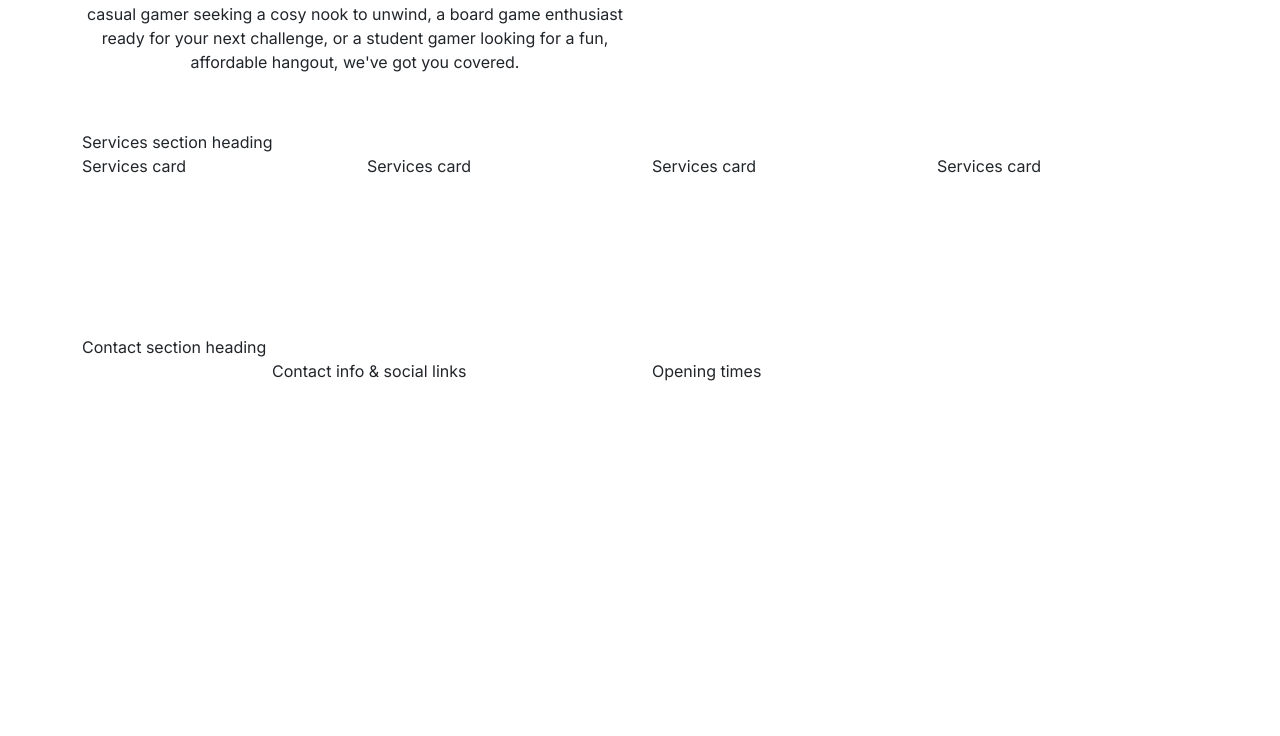
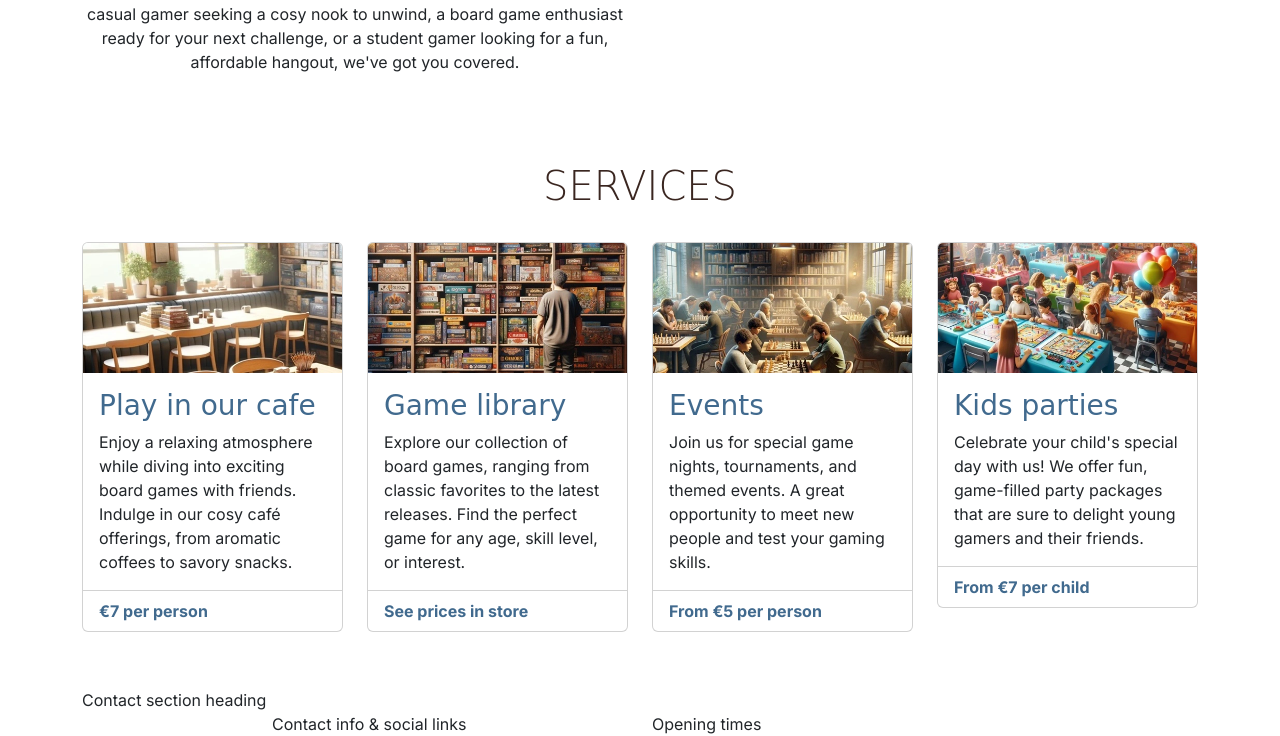
Before and after one commit to Enrique2007s/boardwalk-games, a plain HTML site: page index.html in a window 1280 px wide. Shown: the part 417-1153 px from the top of the page. Before the commit the page ends 800 px from the top, so only its background shows below. Drawn offline with nearby package versions, Linux system fonts and the light colour scheme; a web font is replaced by a local one.

Commit message:
added services section and styling

```diff
--- a/assets/css/style.css
+++ b/assets/css/style.css
@@ -20,7 +20,14 @@ body {
 h1, h2, h3 {
     font-family: var(--secondary-font);
     color: var(--primary-color);
-    text-transform: uppercase;
+}
+
+h1, h2 {
+        text-transform: uppercase;
+}
+
+h2 {
+    margin-bottom: 2rem;
 }
 
 .sub-heading-color {
@@ -55,3 +62,15 @@ h1, h2, h3 {
 #header .lead {
     font-family: var(--secondary-font);
 }
+
+/*services*/
+#services .card-footer {
+    font-weight: bold;
+    color: var(--highlight-color);
+    background-color: transparent;
+}
+
+#services .card {
+    margin-bottom: 1.5rem;
+
+}
--- a/index.html
+++ b/index.html
@@ -107,13 +107,80 @@
     <!-- main element to hold all key sections of the home page. It is not part of the grid structure -->
     <main>
         <!-- Services section -->
-        <section class="container">
+        <section id="services" class="container section">
             <div class="row">
-                <div class="col-12">Services section heading</div>
-                <div class="col-12 col-md-6 col-xl-3">Services card</div>
-                <div class="col-12 col-md-6 col-xl-3">Services card</div>
-                <div class="col-12 col-md-6 col-xl-3">Services card</div>
-                <div class="col-12 col-md-6 col-xl-3">Services card</div>
+                <div class="col-12 text-center">
+                    <h2 class="display-6">Services</h2>
+                </div>
+                <div class="col-12 col-md-6 col-xl-3">
+                    <div class="card">
+                    <img src="assets/pictures/services-1.webp" class="card-img-top"
+                    alt="Boardwalk games cafe table by a window, stacks of boardgames can be seen on the table" >
+                        <div class="card-body">
+                            <h3 class="card-title sub-heading-color">Play in our cafe</h3>
+                            <p class="card-text">
+                            Enjoy a relaxing atmosphere while diving into exciting board
+                            games with friends. Indulge in our cosy café offerings, from
+                            aromatic coffees to savory snacks.
+                            </p>
+                        </div>
+                        <div class="card-footer">
+                            <p class="mb-0">€7 per person</p>
+                        </div>
+                    </div>
+                </div>
+            <div class="col-12 col-md-6 col-xl-3">
+                <div class="card">
+                    <img src="assets/pictures/services-2.webp" class="card-img-top"
+                    alt="Board games stacked in bookshelves, a man can be seen browsing the shelves" />
+                    <div class="card-body">
+                    <!-- bootstrap cards come as h5 by default, changed to h3 to fit project heading hierarchy -->
+                        <h3 class="card-title sub-heading-color">Game library</h3>
+                        <p class="card-text">
+                        Explore our collection of board games, ranging from classic
+                        favorites to the latest releases. Find the perfect game for
+                        any age, skill level, or interest.
+                        </p>
+                    </div>
+                    <div class="card-footer">
+                        <p class="mb-0">See prices in store</p>
+                    </div>
+                </div>
+            </div>
+        <div class="col-12 col-md-6 col-xl-3">
+            <div class="card">
+                <img src="assets/pictures/services-3.webp" class="card-img-top">
+                    <div class="card-body">
+                        <h3 class="card-title sub-heading-color">Events</h3>
+                        <p class="card-text">
+                        Join us for special game nights, tournaments, and themed
+                        events. A great opportunity to meet new people and test your
+                        gaming skills.
+                        </p>
+                    </div>
+                <div class="card-footer">
+                    <p class="mb-0">From €5 per person</p>
+                </div>
+            </div>
+        </div>
+    <div class="col-12 col-md-6 col-xl-3">
+        <div class="card">
+            <img src="assets/pictures/services-4.webp" class="card-img-top"
+            alt="A kids party being held at Boardwalk Games" >
+            <div class="card-body">
+                <h3 class="card-title sub-heading-color">Kids parties</h3>
+                <p class="card-text">
+                    Celebrate your child's special day with us! We offer fun,
+                    game-filled party packages that are sure to delight young
+                    gamers and their friends.
+                </p>
+            </div>
+            <div class="card-footer">
+                <p class="mb-0">From €7 per child</p>
+            </div>
+        </div>
+    </div>
+
             </div>
         </section>
     </main>
```
